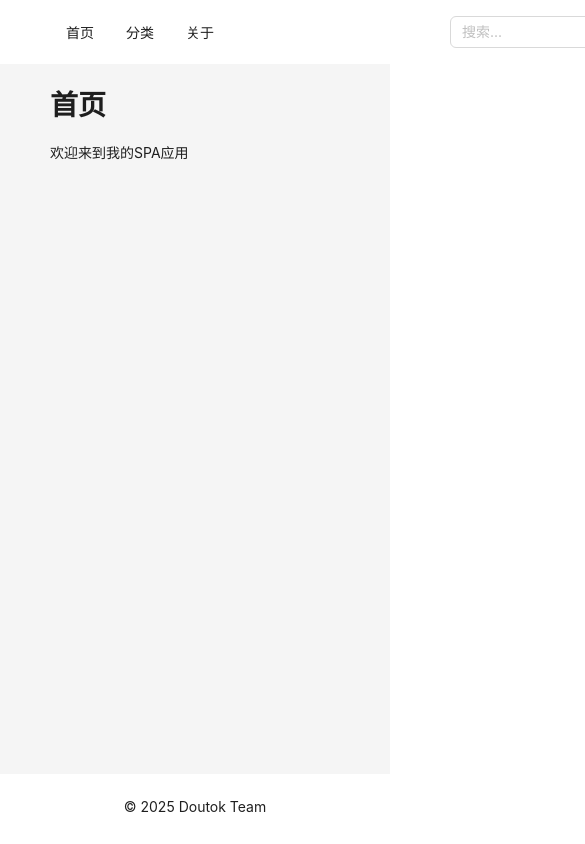
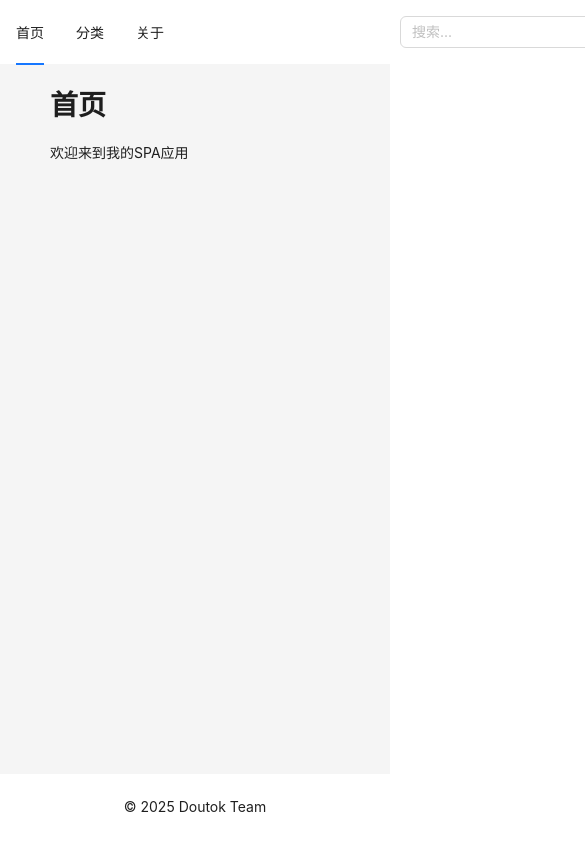
Before and after one commit to doutokk/doutok-frontend, a React (Vite) app: page / in a window 390 px wide. Shown: the top 844 px of the page, 585 px wide, since content can reach past the window. Built offline with nearby package versions, Linux system fonts and the light colour scheme.

Commit message:
feat: improve Layout component styling and structure for better responsiveness

```diff
--- a/src/components/Layout.tsx
+++ b/src/components/Layout.tsx
@@ -78,10 +78,18 @@ const Layout = () => {
         style={{
           display: "flex",
           alignItems: "center",
-          justifyContent: "space-between",
+          justifyContent: "center",
           background: "#fff",
+          padding: 0,
         }}
       >
+        <div style={{
+          width: "100%",
+          maxWidth: "1200px",
+          display: "flex",
+          justifyContent: "space-between",
+          alignItems: "center",
+        }}>
           <Menu
             mode="horizontal"
             items={menuItems}
@@ -115,10 +123,18 @@ const Layout = () => {
               />
             </Badge>
           </div>
+        </div>
       </Header>
 
-      <Content style={{ padding: "0 50px", minHeight: "calc(100vh - 134px)" }}>
+      <Content style={{
+        padding: "0 50px",
+        minHeight: "calc(100vh - 134px)",
+        display: "flex",
+        justifyContent: "center",
+      }}>
+        <div style={{ width: "100%", maxWidth: "1200px" }}>
           <Outlet />
+        </div>
       </Content>
 
       <Footer style={{ textAlign: "center", background: "#fff" }}>
```
Lines whose indentation alone changed are shown as unchanged.
